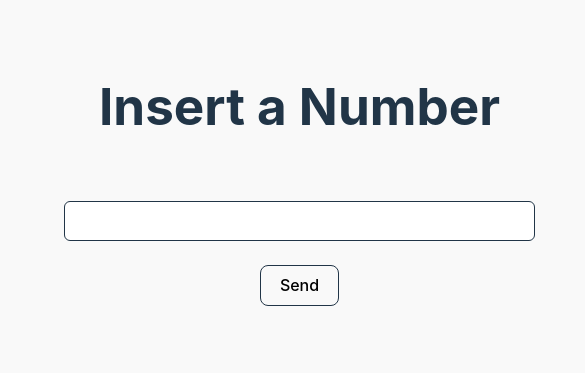
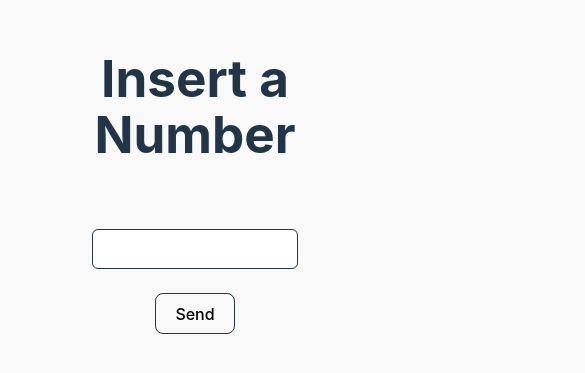
Before and after one commit to renanbianchi/Prime-Numbers, a React (Vite) app: page / in a window 390 px wide. Shown: the part 231-604 px from the top of the page, 585 px wide, since content can reach past the window. Built offline with nearby package versions, Linux system fonts and the light colour scheme.

Commit message:
feat: better responsivity for mobile view

```diff
--- a/src/App.css
+++ b/src/App.css
@@ -23,7 +23,6 @@
 .history {
   padding: 12px;
   border-radius: 12px;
-  height: 300px;
   overflow-y: auto;
 }
 
@@ -31,7 +30,7 @@
   margin-top: 24px;
   display: flex;
   flex-wrap: wrap;
-  width: 480px;
+  max-width: 480px;
   justify-content: space-evenly;
   gap: 12px;
 }
@@ -47,4 +46,5 @@
   border-radius: 6px;
   text-align: center;
   font-size: 36px;
+  width: clamp(12.5rem, 22.371vw - 1.846rem, 25rem);
 }
--- a/src/index.css
+++ b/src/index.css
@@ -77,7 +77,7 @@ button:focus-visible {
     border: 1px solid #213547;
   }
   input {
-    border: 1px solid #213547
+    border: 1px solid #213547;
   }
 
   .history {
```
